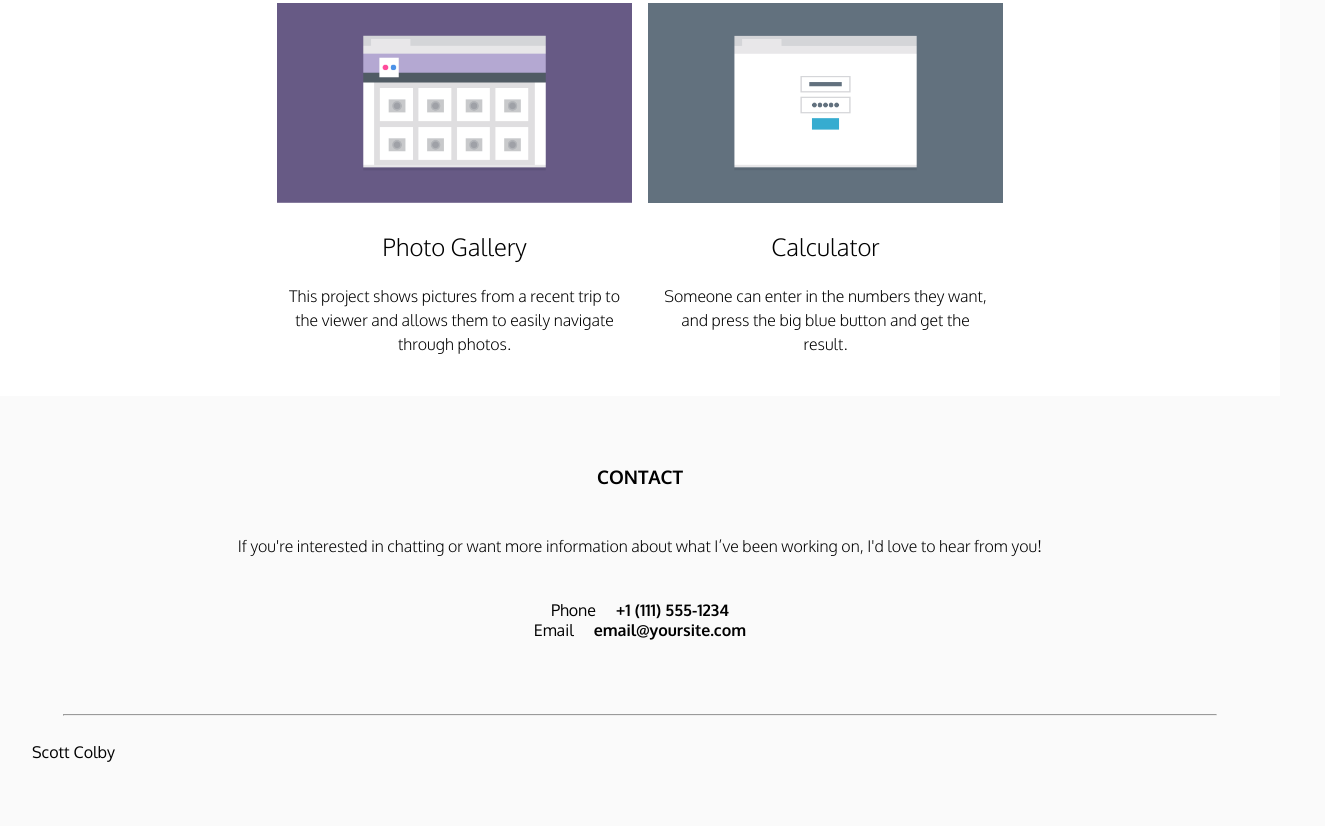
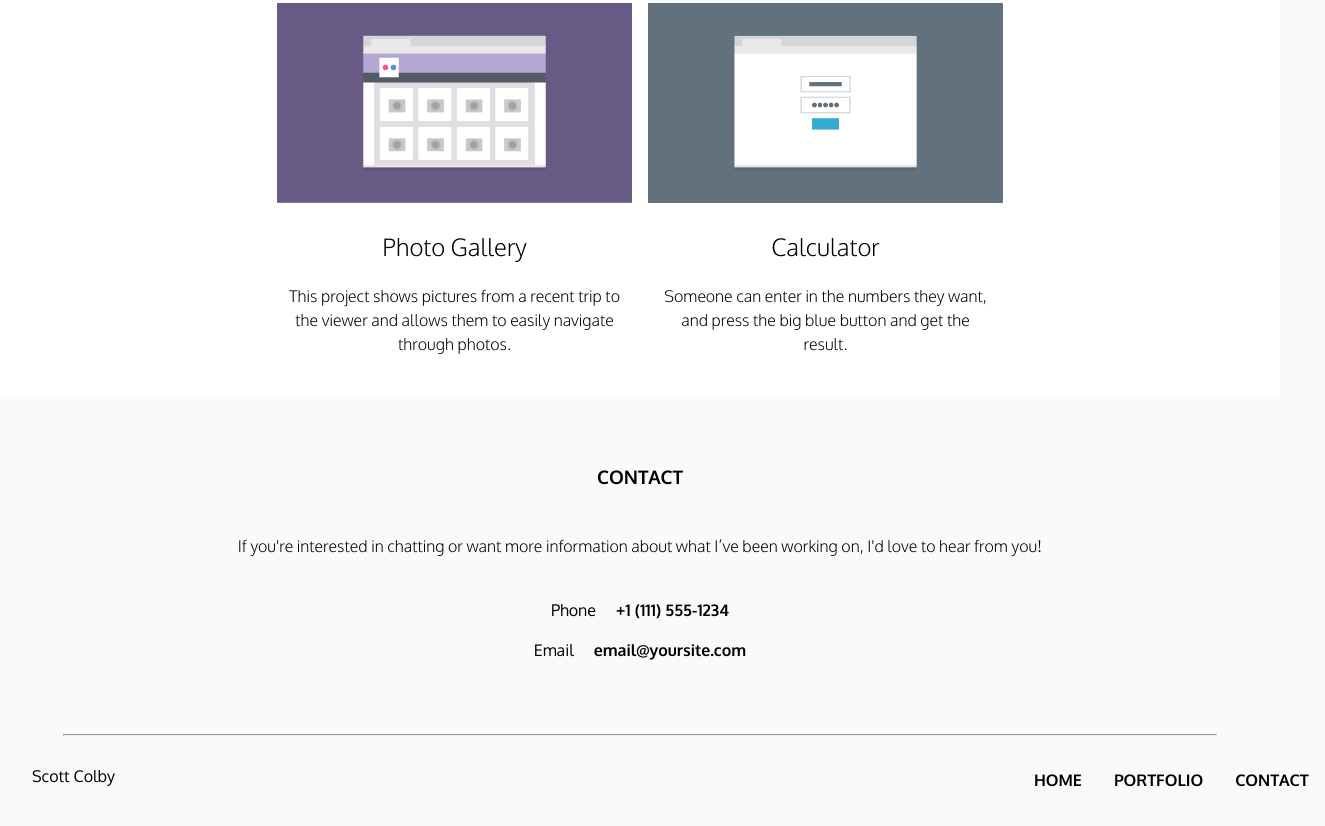
Before and after one commit to scolby13/td-project-2, a plain HTML site: page index.html in a window 1280 px wide. Shown: the part 1319-2145 px from the top of the page, 1325 px wide, since content can reach past the window. Drawn offline with Linux system fonts and the light colour scheme.

Commit message:
tablet view footer edit

```diff
--- a/css/style.css
+++ b/css/style.css
@@ -225,11 +225,6 @@ footer a {
         padding: 0 10em;
     }
 
-    .contact p:last-child {
-        padding: 0;
-        margin-top: -20px;
-    }
-
     footer {
         padding: 0 2em 5em;
     }
@@ -238,6 +233,10 @@ footer a {
         display: none;
     }
 
+    .tablet-nav {
+        display: flex;
+    }
+
     .tablet-nav ul li {
         padding: 0 1em;
     }
```
